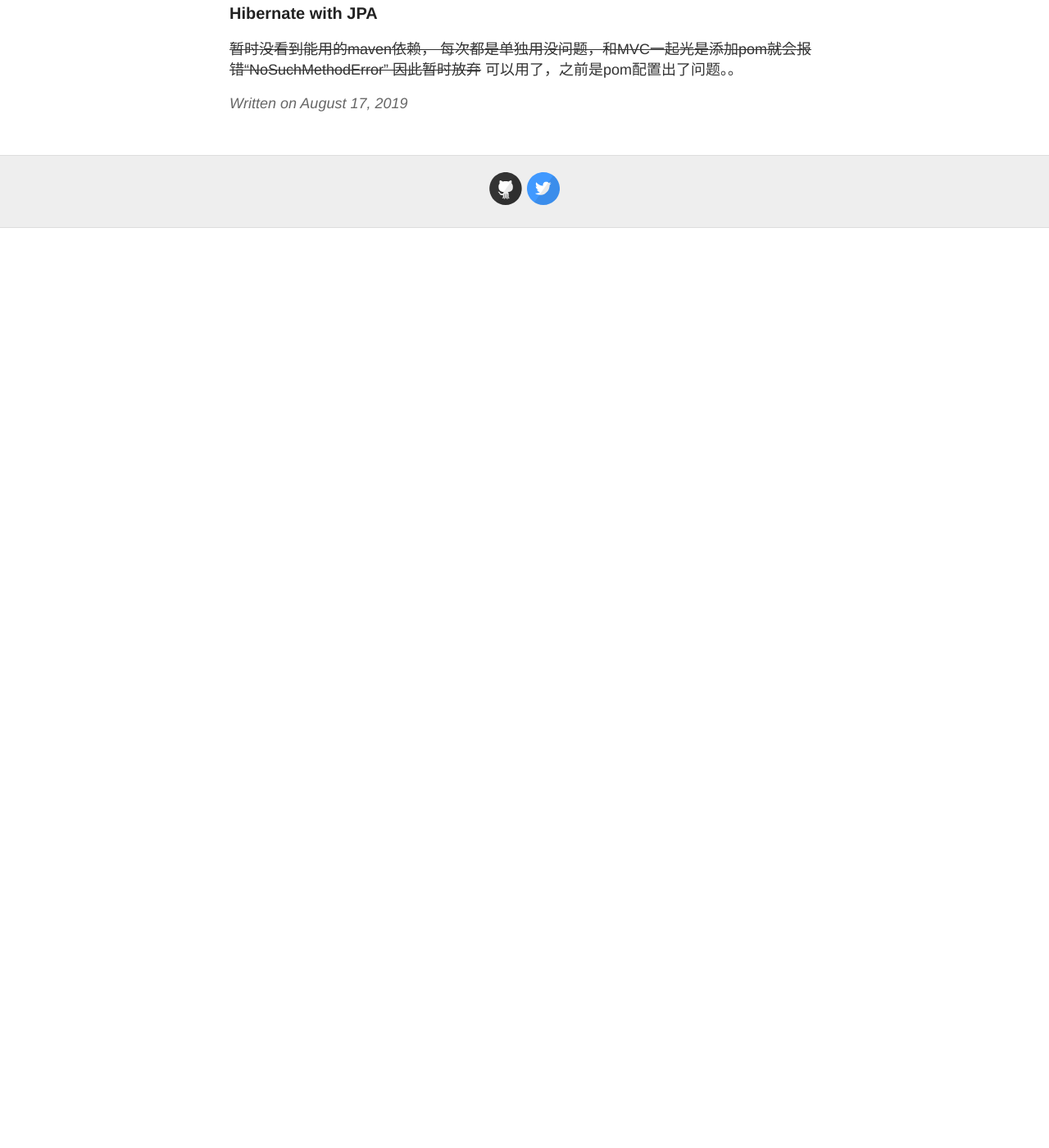
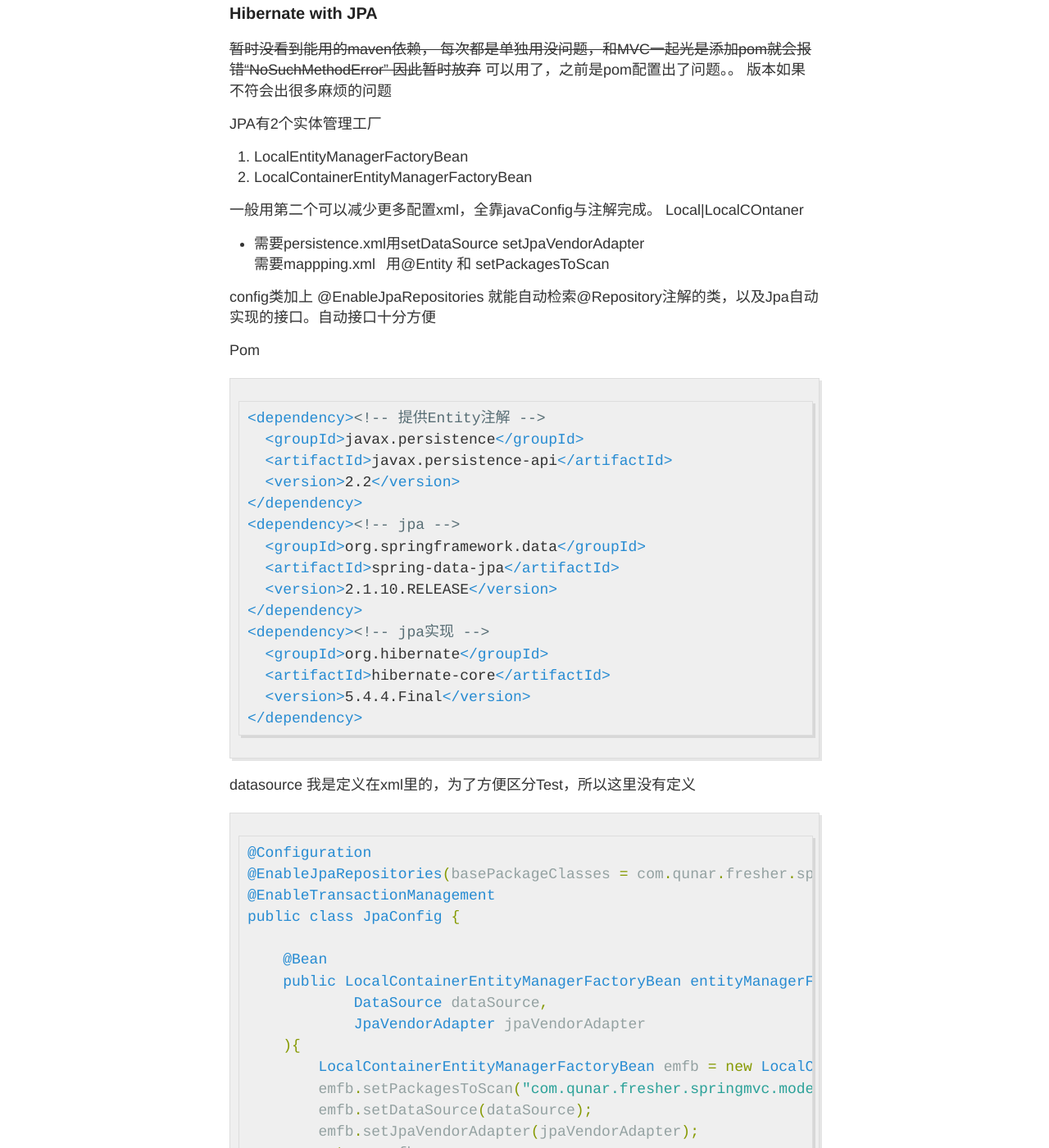
Before and after one commit to VendaCino/VendaCino.github.io, a Jekyll site: the page built from _posts/2019-08-17-Spring笔记.md, in a window 1280 px wide and 1400 px high, scrolled down 9674 px. Shown: the whole window at 82% size. Built offline with Jekyll 4.4.1, drawn with Linux system fonts in a browser that asks for light colours; before the commit the page ends 9952 px from its top, so only the background shows below that; some of the changed text lies outside the part shown.

Commit message:
Spring JPA

````diff
--- a/_posts/2019-08-17-Spring笔记.md
+++ b/_posts/2019-08-17-Spring笔记.md
@@ -326,3 +326,92 @@
 每次都是单独用没问题，和MVC一起光是添加pom就会报错“NoSuchMethodError”
 因此暂时放弃~~
 可以用了，之前是pom配置出了问题。。
+版本如果不符会出很多麻烦的问题
+
+JPA有2个实体管理工厂
+
+1. LocalEntityManagerFactoryBean
+2. LocalContainerEntityManagerFactoryBean
+
+一般用第二个可以减少更多配置xml，全靠javaConfig与注解完成。
+Local|LocalCOntaner
+-|-
+需要persistence.xml| 用setDataSource setJpaVendorAdapter
+需要mappping.xml| 用@Entity 和 setPackagesToScan
+
+config类加上
+@EnableJpaRepositories
+就能自动检索@Repository注解的类，以及Jpa自动实现的接口。自动接口十分方便
+
+Pom
+```xml
+<dependency><!-- 提供Entity注解 -->
+  <groupId>javax.persistence</groupId>
+  <artifactId>javax.persistence-api</artifactId>
+  <version>2.2</version>
+</dependency>
+<dependency><!-- jpa -->
+  <groupId>org.springframework.data</groupId>
+  <artifactId>spring-data-jpa</artifactId>
+  <version>2.1.10.RELEASE</version>
+</dependency>
+<dependency><!-- jpa实现 -->
+  <groupId>org.hibernate</groupId>
+  <artifactId>hibernate-core</artifactId>
+  <version>5.4.4.Final</version>
+</dependency>
+```
+
+datasource 我是定义在xml里的，为了方便区分Test，所以这里没有定义
+
+```java
+@Configuration
+@EnableJpaRepositories(basePackageClasses = com.qunar.fresher.springmvc.dao.BookRepository.class)
+@EnableTransactionManagement
+public class JpaConfig {
+
+    @Bean
+    public LocalContainerEntityManagerFactoryBean entityManagerFactory(
+            DataSource dataSource,
+            JpaVendorAdapter jpaVendorAdapter
+    ){
+        LocalContainerEntityManagerFactoryBean emfb = new LocalContainerEntityManagerFactoryBean();
+        emfb.setPackagesToScan("com.qunar.fresher.springmvc.model");
+        emfb.setDataSource(dataSource);
+        emfb.setJpaVendorAdapter(jpaVendorAdapter);
+        return emfb;
+    }
+
+    @Bean
+    public JpaVendorAdapter jpaVendorAdapter(){
+        HibernateJpaVendorAdapter adapter=new HibernateJpaVendorAdapter();
+        adapter.setGenerateDdl(true);
+        adapter.setShowSql(true);
+        adapter.setDatabasePlatform("org.hibernate.dialect.MySQL8Dialect");
+        adapter.setDatabase(Database.MYSQL);
+        return adapter;
+    }
+
+    @Bean
+    public JpaTransactionManager transactionManager(EntityManagerFactory emfb){
+        JpaTransactionManager jpaTransactionManager = new JpaTransactionManager();
+        jpaTransactionManager.setEntityManagerFactory(emfb);
+        return jpaTransactionManager;
+    }
+
+}
+
+//这个接口会被自动实现
+@Transactional
+public interface BookRepository  extends JpaRepository<Book,Long> {
+}
+
+//然后就能直接用了
+@Test
+public void bean(){
+    ApplicationContext context = new ClassPathXmlApplicationContext("mvc.xml");
+    BookRepository dao = context.getBean(BookRepository.class);
+    assertNotNull(dao);
+}
+
+```
````
